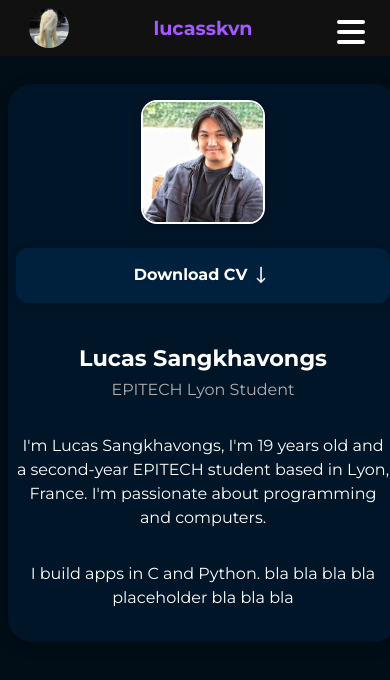
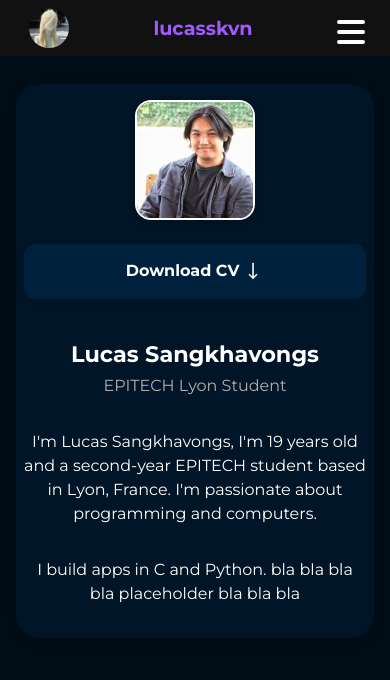
Before and after one commit to lucasskvn/lucasskvn.github.io, a React (Vite) app: page /about in a window 390 px wide. Shown: the top 680 px of the page. Built offline with nearby package versions, Linux system fonts and the light colour scheme.

Commit message:
Improve responsiveness and layout consistency across multiple CSS files

```diff
--- a/src/About.css
+++ b/src/About.css
@@ -129,17 +129,19 @@
 @media (max-width: 900px) {
   .Rectangles-container {
     margin-top: 40px;
+    padding: 0 1rem;
   }
 
   .Rounded-rectangle {
-    width: 98vw;
-    max-width: 100vw;
+    width: 100%;
+    max-width: none;
     min-width: 0;
     height: auto;
     min-height: 340px;
     flex-direction: column;
     padding: 1.2rem 0.5rem 1.2rem 0.5rem;
     font-size: 1.08rem;
+    box-sizing: border-box;
   }
 
   .Profile-rectangle {
@@ -183,20 +185,22 @@
 @media (max-width: 600px) {
   .Rectangles-container {
     margin-top: 20px;
+    padding: 0 1.5rem;
   }
 
   .Rounded-rectangle {
-    width: 100vw;
+    width: 100%;
     min-width: 0;
     padding: 0.7rem 0.2rem 1rem 0.2rem;
     font-size: 1rem;
+    box-sizing: border-box;
   }
   .Profile-content {
     font-size: 1rem;
     padding: 0 0.2rem;
   }
   .Rectangles-container {
-    padding: 0 8px;
+    padding: 0 1rem;
   }
   .Rounded-rectangle {
     flex-direction: column;
@@ -205,6 +209,7 @@
     width: 100%;
     min-width: unset;
     box-sizing: border-box;
+    margin: 0;
   }
   .Profile-rectangle {
     width: 120px;
--- a/src/App.css
+++ b/src/App.css
@@ -17,7 +17,7 @@
 }
 
 .Navbar {
-	width: 100vw;
+	width: 100%;
 	background: #111;
 	color: #fff;
 	padding: 1rem 0;
@@ -28,6 +28,7 @@
 	display: flex;
 	align-items: center;
 	justify-content: space-between;
+	box-sizing: border-box;
 }
 
 .Navbar-title {
@@ -97,13 +98,35 @@
 }
 
 .Navbar-divider {
-	width: 100vw;
+	width: 100%;
 	height: 1px;
 	background: #272525;
 	position: fixed;
 	top: 67px;
 	left: 0;
 	z-index: 99;
+}
+
+/* Media queries pour empêcher le scroll horizontal sur mobile */
+@media (max-width: 600px) {
+  body, html {
+    overflow-x: hidden !important;
+    max-width: 100vw;
+  }
+
+  .Navbar {
+    max-width: 100vw;
+    padding: 0.5rem 0.5rem;
+  }
+
+  .Navbar-title {
+    margin-left: 1rem;
+  }
+
+  .Navbar-socials {
+    margin-right: 1rem;
+    gap: 10px;
+  }
 }
 
 @media (max-width: 900px) {
@@ -116,7 +139,8 @@
     position: fixed;
     top: 0;
     left: 0;
-    width: 100vw;
+    width: 100%;
+    box-sizing: border-box;
   }
   .Navbar-title {
     margin: 0 auto;
@@ -145,7 +169,7 @@
   }
   .Navbar-center {
     position: static;
-    width: 100vw;
+    width: 100%;
     left: 0;
     right: 0;
     background: #111;
@@ -156,6 +180,7 @@
     z-index: 150;
     display: flex;
     margin: 0;
+    box-sizing: border-box;
   }
   .Navbar-center span, .Navbar-center a {
     width: 100vw;
--- a/src/Contact.css
+++ b/src/Contact.css
@@ -11,7 +11,10 @@
     margin-bottom: 0.5rem;
   }
   body, .Contact-container {
-    padding: 0 0.5rem !important;
+    padding: 0 1rem !important;
     text-align: center;
+    max-width: 100%;
+    box-sizing: border-box;
+    overflow-x: hidden;
   }
 }
--- a/src/Project.css
+++ b/src/Project.css
@@ -92,6 +92,8 @@
     grid-template-columns: 1fr 1fr;
     gap: 1.2rem;
     padding: 0 1rem;
+    max-width: 100%;
+    box-sizing: border-box;
   }
   .project-card {
     margin-bottom: 1.2rem;
@@ -100,7 +102,8 @@
   .modal-content {
     padding: 1rem;
     min-width: unset;
-    max-width: 98vw;
+    max-width: 90%;
+    box-sizing: border-box;
   }
 }
 
@@ -108,7 +111,9 @@
   .projects-grid {
     grid-template-columns: 1fr;
     gap: 1rem;
-    padding: 0 0.5rem;
+    padding: 0 1rem;
+    max-width: 100%;
+    box-sizing: border-box;
   }
   .project-card {
     margin-bottom: 1rem;
@@ -117,7 +122,8 @@
   .modal-content {
     padding: 0.5rem;
     min-width: unset;
-    max-width: 100vw;
+    max-width: 95%;
+    box-sizing: border-box;
   }
 }
 
--- a/src/home.css
+++ b/src/home.css
@@ -37,6 +37,10 @@
   .Home-container {
     padding-top: 80px;
     min-height: 40vh;
+    padding-left: 1rem;
+    padding-right: 1rem;
+    max-width: 100%;
+    box-sizing: border-box;
   }
   .Home-container h1 {
     font-size: 1.5rem;
--- a/src/index.css
+++ b/src/index.css
@@ -27,6 +27,15 @@ body {
   display: block;
   min-width: 320px;
   min-height: 100vh;
+  overflow-x: hidden;
+}
+
+html {
+  overflow-x: hidden;
+}
+
+* {
+  box-sizing: border-box;
 }
 
 @media (prefers-color-scheme: light) {
```
